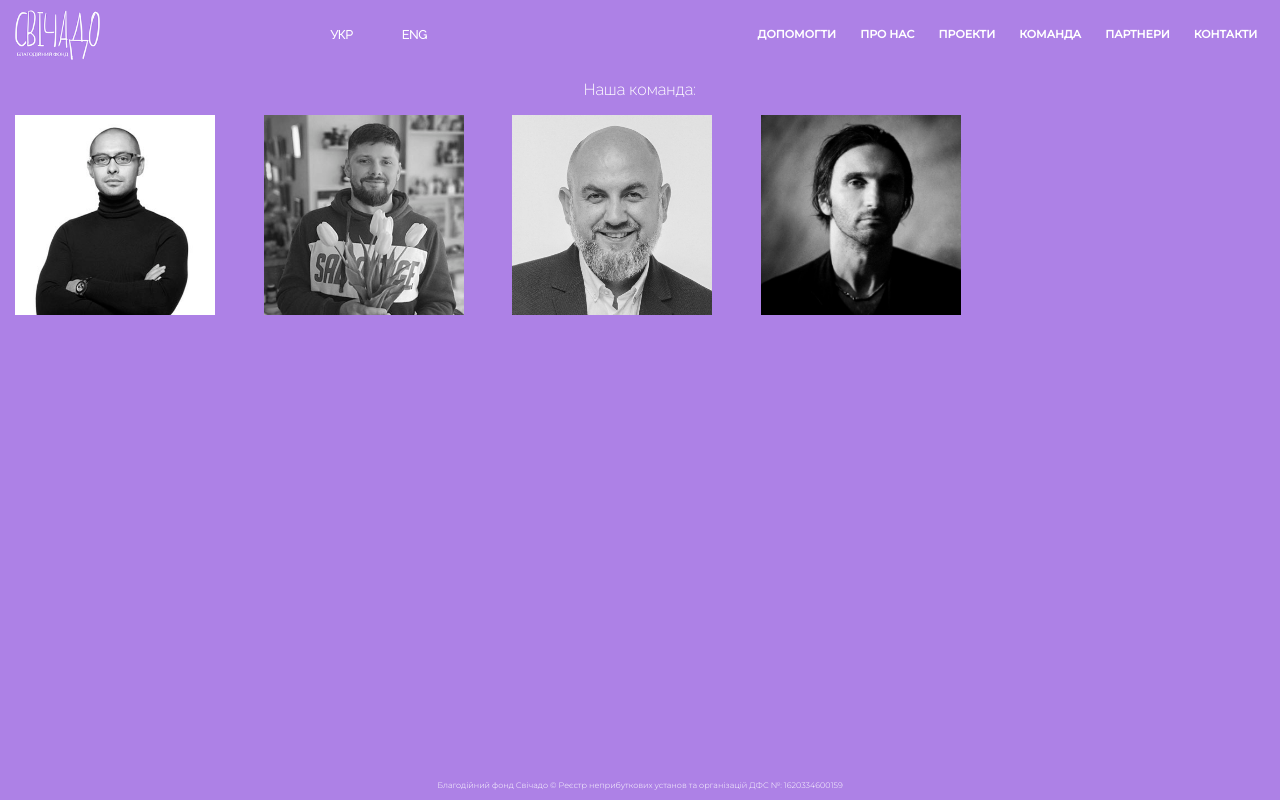
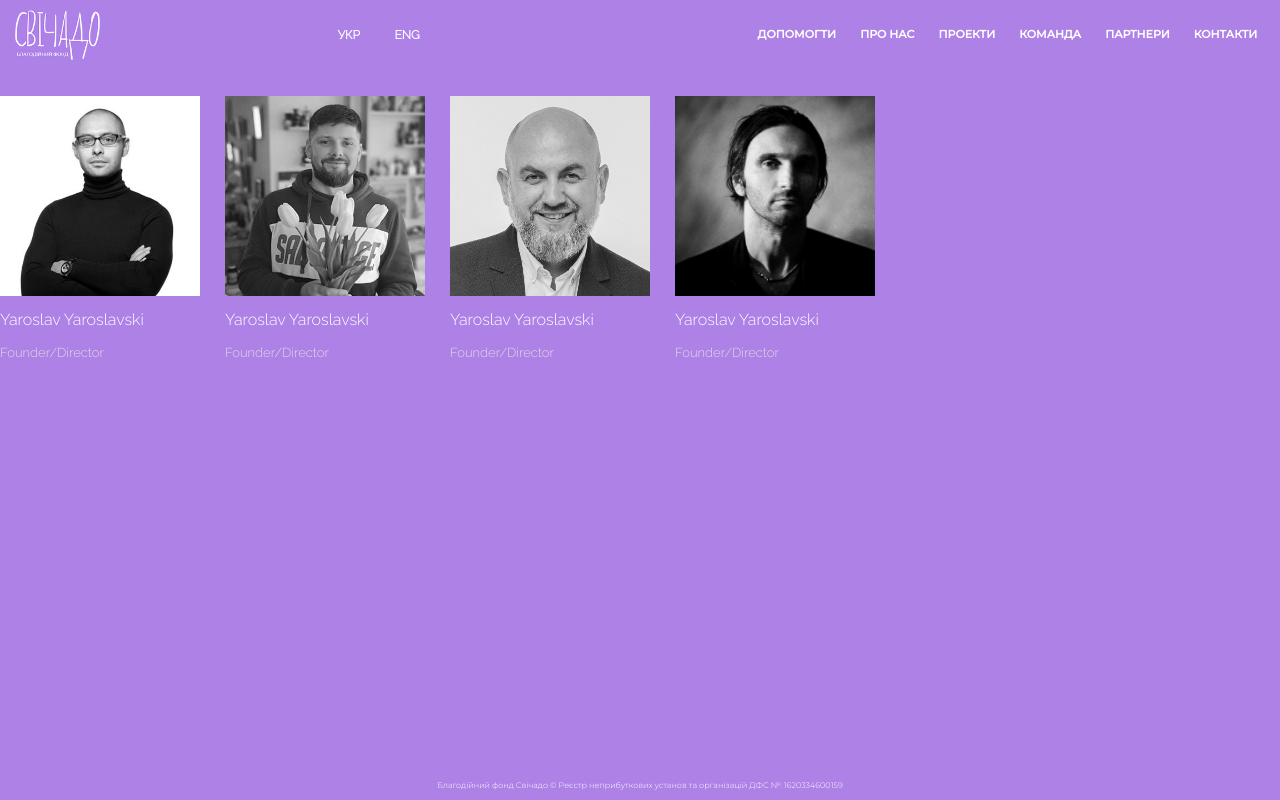
Before and after one commit to koltishev/nikee, a plain HTML site: page Komanda.html in a window 1280 px wide. Drawn offline with nearby package versions, Linux system fonts and the light colour scheme.

Commit message:
check daddd dawdwww

```diff
--- a/Komanda.html
+++ b/Komanda.html
@@ -65,35 +65,31 @@
 
 
 <div class="Partnery">
-    <div class="partners-container">
+    <div class="gallery-container">
 
-    <p id="follow">
-        Наша команда:<br>
-    </p>
-        <div class="team-container">
         <a href="https://www.facebook.com/yarchello" target="_blank">
             <img src="Yaroslavsky_bw.jpeg" alt="Yaroslavsky" width="200" height="200">
-
+            <p class="team-name">Yaroslav Yaroslavski</p>
+            <p class="team-who">Founder/Director</p>
         </a>
-    &#8287
-    &#8287
-    &#8287
         <a href="https://www.facebook.com/andy.pilya" target="_blank">
             <img src="Pylypchuk_bw.jpeg" alt="Pylypchuk" width="200" height="200">
+            <p class="team-name">Yaroslav Yaroslavski</p>
+            <p class="team-who">Founder/Director</p>
         </a>
-    &#8287
-    &#8287
-    &#8287
+
         <a href="https://www.facebook.com/aleksey.akimov" target="_blank">
             <img src="Akimov_bw.jpeg" alt="Akimov" width="200" height="200">
+            <p class="team-name">Yaroslav Yaroslavski</p>
+            <p class="team-who">Founder/Director</p>
         </a>
-    &#8287
-    &#8287
-    &#8287
+
         <a href="https://www.facebook.com/alex.nademski/" target="_blank">
             <img src="Nademski_bw.jpg" alt="Nademski" width="200" height="200">
+            <p class="team-name">Yaroslav Yaroslavski</p>
+            <p class="team-who">Founder/Director</p>
         </a>
-    </div>
+
     </div>
 </div>
 
--- a/style.css
+++ b/style.css
@@ -92,7 +92,7 @@ header {
 }
 
 .social {
-    margin-top: 140px;
+    margin-top: 54px;
 }
 
 .follow-container {
@@ -106,7 +106,8 @@ header {
     font-family: Raleway, serif;
     color: #ffffff;
     text-decoration: #ffffff;
-
+    margin-bottom: 37px;
+    padding-bottom: 11px;
 }
 
 
@@ -135,6 +136,7 @@ a:link {
     padding-left: 15px;
     display: flex;
     align-items: center;
+    max-width: 82px;
 }
 
 .overlay {
@@ -299,7 +301,7 @@ footer {
     width: 100%;
     display: block;
     z-index: 9;
-    padding-top: 64px;
+    padding-top: 96px;
 }
 
 .partners-container {
@@ -310,6 +312,7 @@ footer {
     display: flex;
     flex-wrap: wrap;
     gap: 25px;
+    padding-bottom: 20px;
 }
 
 .gallery-container img {
@@ -341,7 +344,7 @@ footer {
     display: none;
     position: absolute;
     right: 27px;
-    top: 19px;
+    top: 28px;
     padding: 15px;
 }
 
@@ -359,7 +362,7 @@ footer {
     background: #FFF;
     content: '';
     width: 20px;
-    height: 3px;
+    height: 2px;
     transition: all 0.2s ease-in-out;
 }
 
@@ -437,3 +440,14 @@ footer {
         width: calc(100% / 2 - 12px);
     }
 }
+
+
+.team-who {
+    color: gainsboro;
+    font-size: 13px;
+    margin-top: 0;
+}
+
+.team-name {
+    margin-top: 14px;
+}
```
Also changed, not shown: Donate.html (+1 -1 lines), Dopomogty.html (+1 -1 lines), Partners.html (+1 -3 lines), Pronas.html (+0 -2 lines), Team.html (+10 -9 lines). Lines whose indentation alone changed are shown as unchanged.
